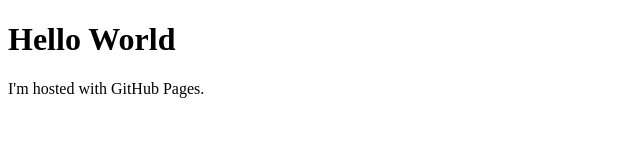
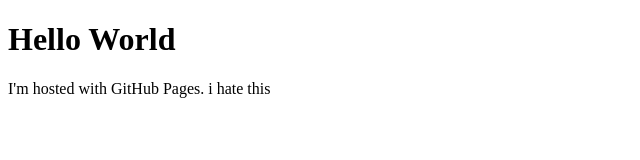
Before and after one commit to willmasterrr/willmasterrr.github.io, a plain HTML site: page index.html in a window 1280 px wide. Shown: the full height of the page, 0-640 px from the left. Drawn offline with Linux system fonts and the light colour scheme.

Commit message:
Update index.html

```diff
--- a/index.html
+++ b/index.html
@@ -2,6 +2,6 @@
 <html>
 <body>
 <h1>Hello World</h1>
-<p>I'm hosted with GitHub Pages.</p>
+<p>I'm hosted with GitHub Pages. i hate this</p>
 </body>
 </html>
```
